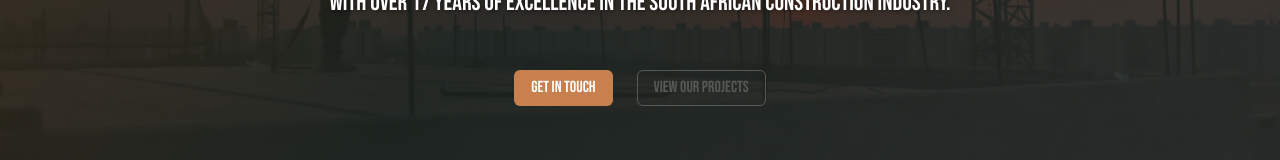
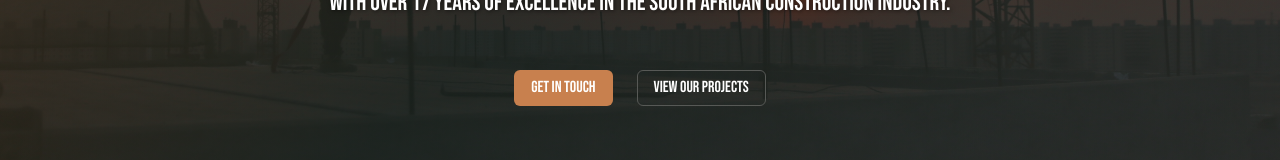
Before and after one commit to UncleSmol/tshepoyarona, a React (Vite) app: page / in a window 1280 px wide. Shown: the part 610-770 px from the top of the page. Built offline with nearby package versions, Linux system fonts and the light colour scheme.

Commit message:
fixed primary button color

```diff
--- a/src/App.css
+++ b/src/App.css
@@ -92,7 +92,7 @@ h1, h2, h3, h4, h5, h6 {
 
 .btn--secondary {
   background: transparent;
-  color: var(--color-secondary);
+  color: #fff;
   border: 1px solid var(--color-secondary);
 }
 .btn--secondary:hover,
```
